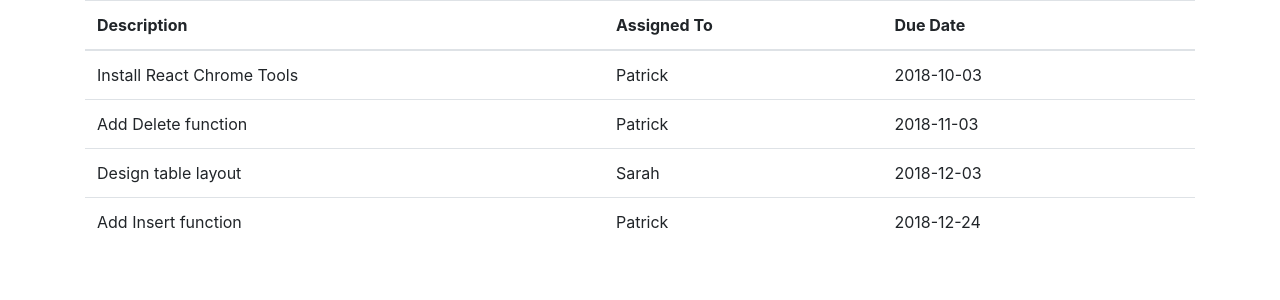
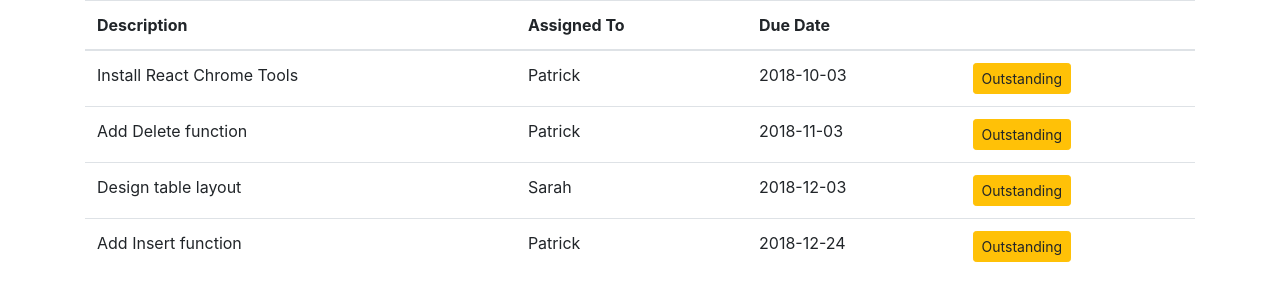
Before and after one commit to PatrickEODonnell/react-1-todo, a React (Create React App) app: page / in a window 1280 px wide. Shown: the top 300 px of the page. Built offline with nearby package versions, Linux system fonts and the light colour scheme.

Commit message:
Add 2 states to Completed/Outstanding button

```diff
--- a/src/components/todos.jsx
+++ b/src/components/todos.jsx
@@ -1,8 +1,15 @@
 import React, { Component } from "react";
-import { getToDos } from "../services/fakeToDoService";
+import { getToDos, updateTodo } from "../services/fakeToDoService";
 class Todos extends Component {
   state = {
     todos: getToDos()
+  };
+  handleComplete = todo => {
+    todo.status = "Complete";
+    updateTodo(todo);
+    const todos = getToDos();
+
+    this.setState({ todos: todos });
   };
   render() {
     return (
@@ -21,7 +28,24 @@ class Todos extends Component {
               <td>{todo.description}</td>
               <td>{todo.assignedTo}</td>
               <td>{todo.dueDate}</td>
-              <td />
+              <td>
+                {todo.status === "Incomplete" ? (
+                  <button
+                    onClick={() => this.handleComplete(todo)}
+                    className="btn btn-warning btn-sm"
+                  >
+                    Outstanding
+                  </button>
+                ) : (
+                  <button
+                    onClick={() => this.handleComplete(todo)}
+                    className="btn btn-success btn-sm"
+                    disabled
+                  >
+                    Completed
+                  </button>
+                )}
+              </td>
             </tr>
           ))}
         </tbody>
--- a/src/services/fakeToDoService.js
+++ b/src/services/fakeToDoService.js
@@ -1,4 +1,4 @@
-const todos = [
+let todos = [
   {
     _id: "5b21ca3eeb7f6fbccd471815",
     description: "Install React Chrome Tools",
@@ -21,7 +21,7 @@ const todos = [
     dueDate: "2018-12-03"
   },
   {
-    _id: "5b21ca3eeb7f6fbccd471416",
+    _id: "5b21ca3eeb7f6fbccd471818",
     description: "Add Insert function",
     assignedTo: "Patrick",
     status: "Incomplete",
@@ -33,6 +33,16 @@ export function getToDos() {
   return todos;
 }
 
-export function getGetToDo(id) {
+export function getToDo(id) {
   return todos.find(t => t._id === id);
 }
+
+export function updateTodo(todo) {
+  let todoToUpdate = getToDo(todo._id);
+  if (todoToUpdate) {
+    todoToUpdate.assignedTo = todo.assignedTo;
+    todoToUpdate.description = todo.description;
+    todoToUpdate.dueDate = todo.dueDate;
+    todoToUpdate.status = todo.status;
+  }
+}
```
